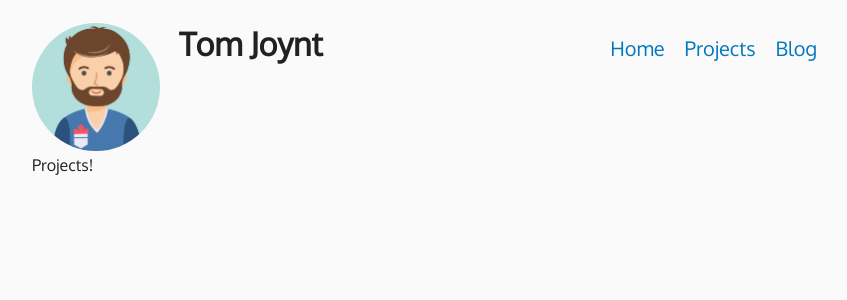
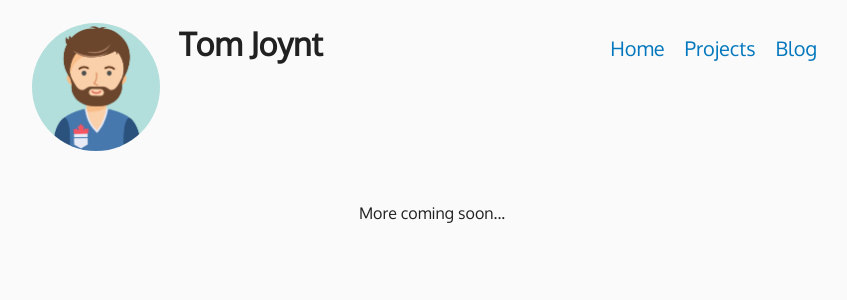
Before and after one commit to tpjoynt/tpjoynt.github.com, a Jekyll site: the page built from _sections/projects.html, in a window 1280 px wide. Shown: the top 300 px of the page, without its empty margins (208-1055 px from the left). Built offline with Jekyll 4.4.1, drawn with Linux system fonts in a browser that asks for light colours; nearby versions of some CDN libraries.

```diff
--- a/_sections/projects.html
+++ b/_sections/projects.html
@@ -2,4 +2,8 @@
 title: Projects
 permalink: '/projects/'
 ---
-<div>Projects!</div>
+<section>
+    <article>
+        More coming soon...
+    </article>
+</section>
--- a/assets/css/main.scss
+++ b/assets/css/main.scss
@@ -15,7 +15,8 @@ main {
 }
 
 article {
-    margin: 48px;
+    margin: 48px 0 48px 0;
+    text-align: center;
 }
 
 img#tom {
```
Also changed, not shown: _sections/blog.html (+3 -7 lines).
